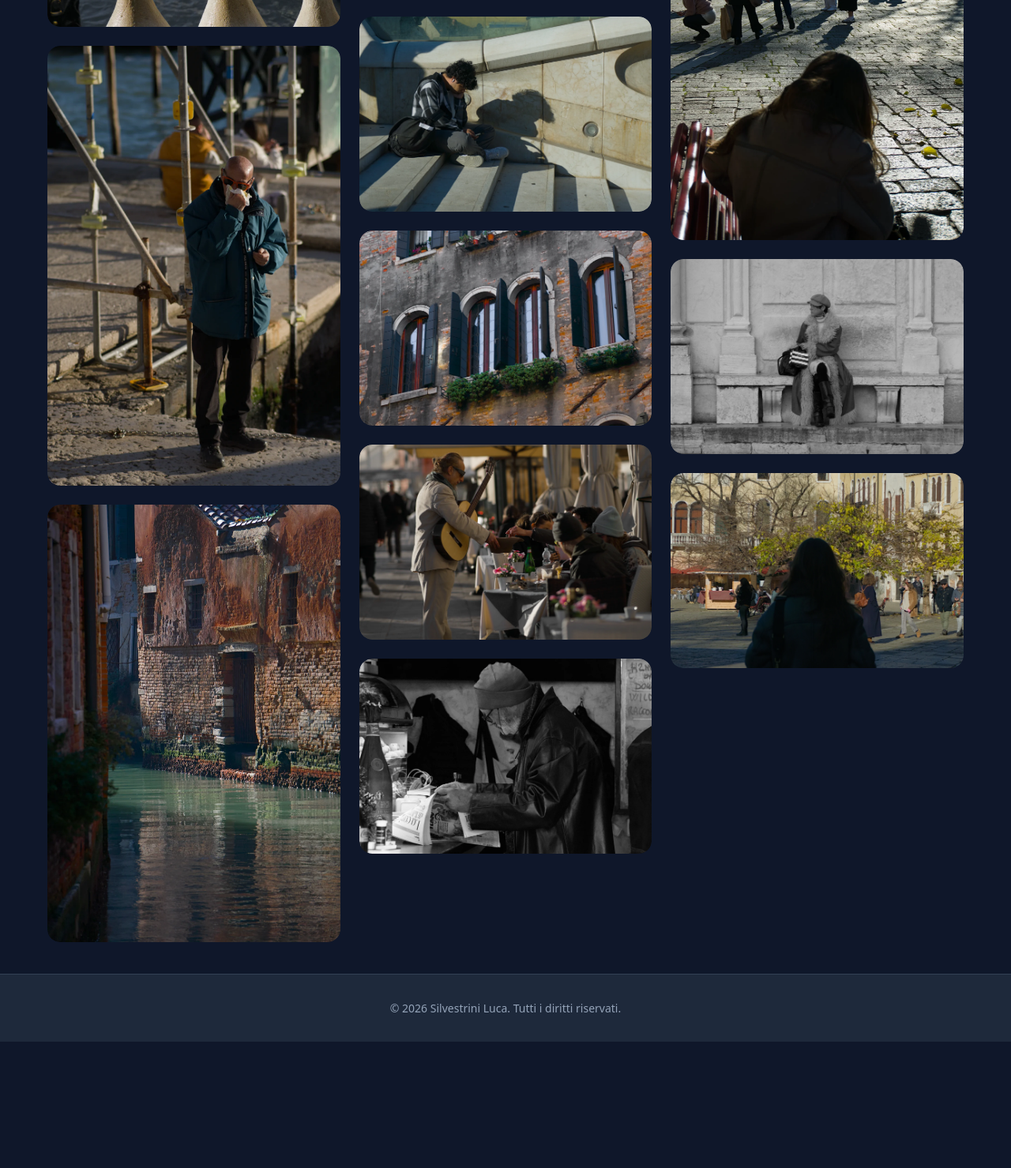
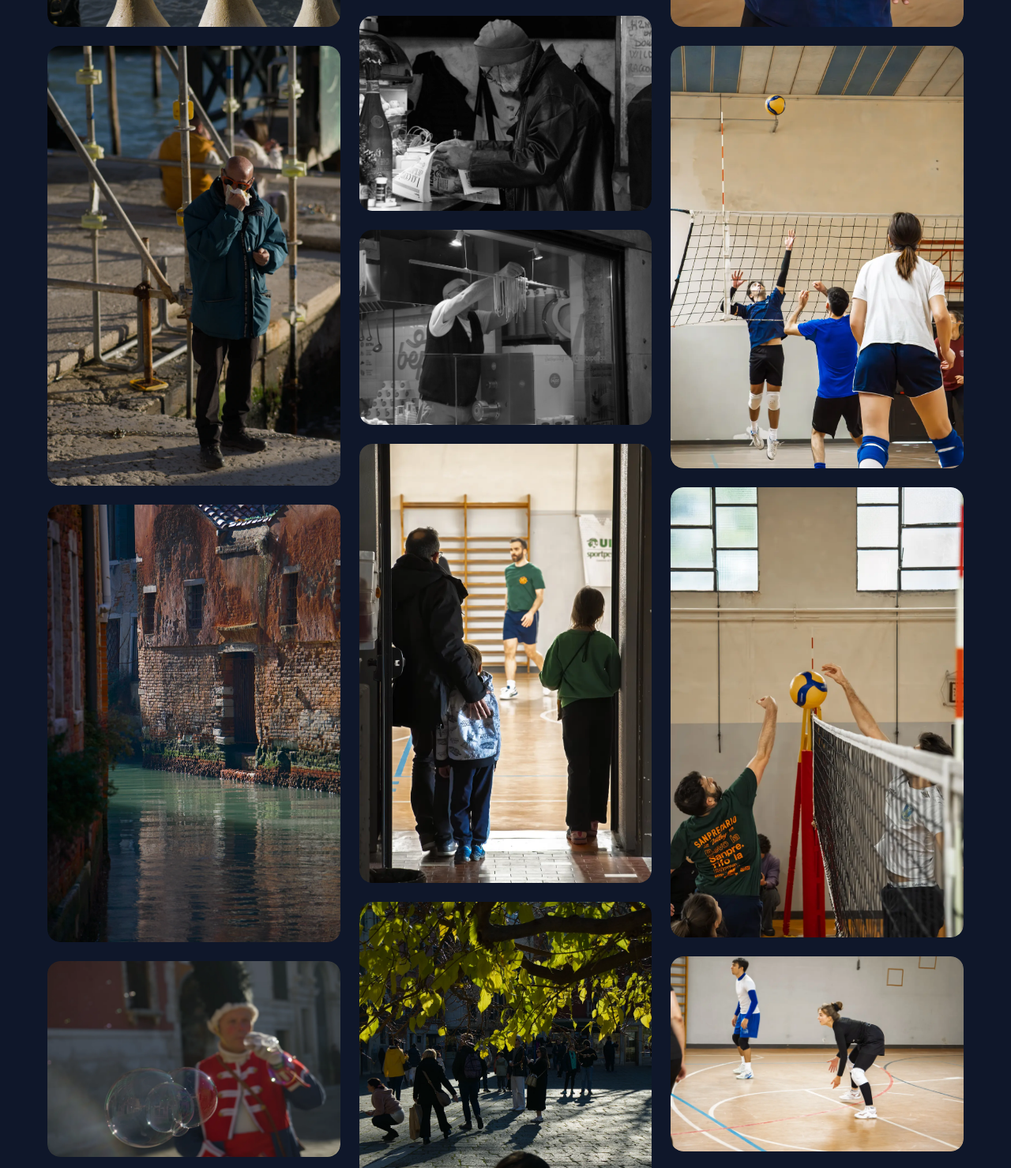
Before and after one commit to Silvestrini0/FotoPortfolio, a plain HTML site: page index.html in a window 1280 px wide. Shown: the part 895-2374 px from the top of the page at 79% size. Before the commit the page ends 2214 px from the top, so only its background shows below. Drawn offline with Linux system fonts and the light colour scheme.

Commit message:
2.1.3
aggiunte foto pallavolo san precario

```diff
--- a/index.html
+++ b/index.html
@@ -122,6 +122,10 @@
         <img src="img/foto13.webp" alt="">
       </article>
 
+      <article class="photo-card" data-category="Street">
+        <img src="img/foto18.webp" alt="">
+      </article>
+
       <!-- RITRATTI -->
       <article class="photo-card" data-category="Ritratti">
         <img src="img/foto2.webp" alt="">
@@ -134,6 +138,28 @@
       <article class="photo-card" data-category="Ritratti">
         <img src="img/foto1.webp" alt="">
       </article>
+
+      <article class="photo-card" data-category="Ritratti">
+        <img src="img/foto15.webp" alt="">
+      </article>
+
+      <!-- SPORTIVA -->
+      <article class="photo-card" data-category="Sportiva">
+        <img src="img/foto14.webp" alt="">
+      </article>
+
+      <article class="photo-card" data-category="Sportiva">
+        <img src="img/foto17.webp" alt="">
+      </article>
+
+      <article class="photo-card" data-category="Sportiva">
+        <img src="img/foto19.webp" alt="">
+      </article>
+
+      <article class="photo-card" data-category="Sportiva">
+        <img src="img/foto16.webp" alt="">
+      </article>
+
     </section>
 
   </main>
```
Also changed, not shown: img/foto14.webp (added), img/foto15.webp (added), img/foto16.webp (added), img/foto17.webp (added), img/foto18.webp (added), img/foto19.webp (added).
